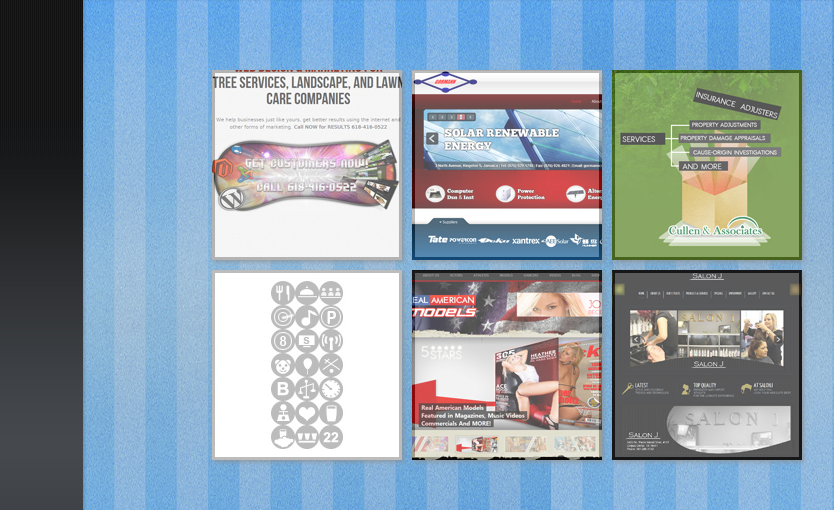
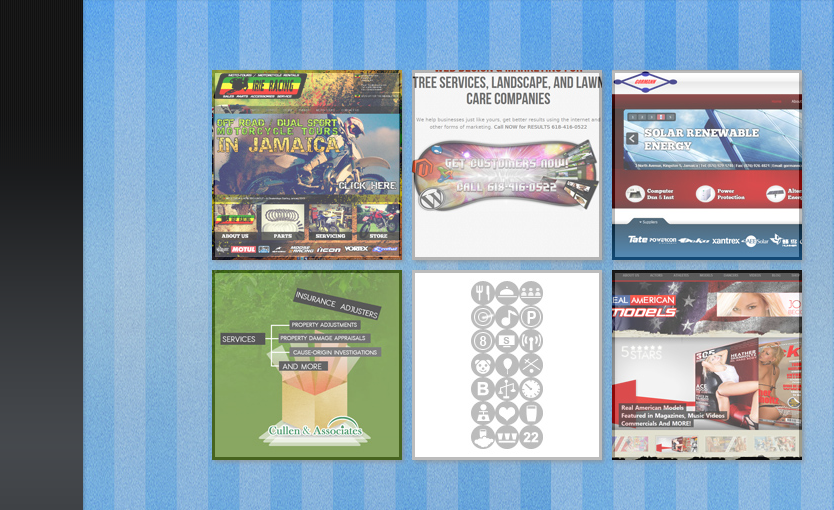
Before and after one commit to dakegordon/GordonDesignPortfolio, a plain HTML site: page web.html in a window 1280 px wide. Shown: the top 510 px of the page, 446-1280 px from the left. Drawn offline with nearby package versions, Linux system fonts and the light colour scheme.

Commit message:
Added Irie Racing to Web Page

```diff
--- a/web.html
+++ b/web.html
@@ -61,13 +61,14 @@
 					</div>
 					<div class="tj_wrapper">
 						<ul class="tj_gallery">
-							<li><a href="images/7_bw.jpg"><img src="images/7_sw.jpg" alt="image22" /></a></li>
-							<li><a href="images/6_bw.jpg"><img src="images/6_sw.jpg" alt="image22" /></a></li>
-                        	<li><a href="images/5_bw.jpg"><img src="images/5_sw.jpg" alt="image21" /></a></li>
-                            <li><a href="images/4_bw.jpg"><img src="images/4_sw.jpg" alt="image20" /></a></li>
-                            <li><a href="images/3_bw.jpg"><img src="images/3_sw.jpg" alt="image19" /></a></li>
-                            <li><a href="images/2_bw.jpg"><img src="images/2_sw.jpg" alt="image18" /></a></li>
-                            <li><a href="images/1_bw.jpg"><img src="images/1_sw.jpg" alt="image17" /></a></li>
+							<li><a href="images/8_bw.jpg"><img src="images/8_sw.jpg" alt="Irie Racing" /></a></li>
+							<li><a href="images/7_bw.jpg"><img src="images/7_sw.jpg" alt="Gormann Corporation" /></a></li>
+							<li><a href="images/6_bw.jpg"><img src="images/6_sw.jpg" alt="WebStar" /></a></li>
+                        	<li><a href="images/5_bw.jpg"><img src="images/5_sw.jpg" alt="Cullen Associates" /></a></li>
+                            <li><a href="images/4_bw.jpg"><img src="images/4_sw.jpg" alt="St Basil" /></a></li>
+                            <li><a href="images/3_bw.jpg"><img src="images/3_sw.jpg" alt="Real American Models" /></a></li>
+                            <li><a href="images/2_bw.jpg"><img src="images/2_sw.jpg" alt="Salon J" /></a></li>
+                            <li><a href="images/1_bw.jpg"><img src="images/1_sw.jpg" alt="Gordon Design" /></a></li>
                      	</ul>
 					</div>
 				</div>
```
Also changed, not shown: images/8_bw.jpg (added), images/8_sw.jpg (added).
